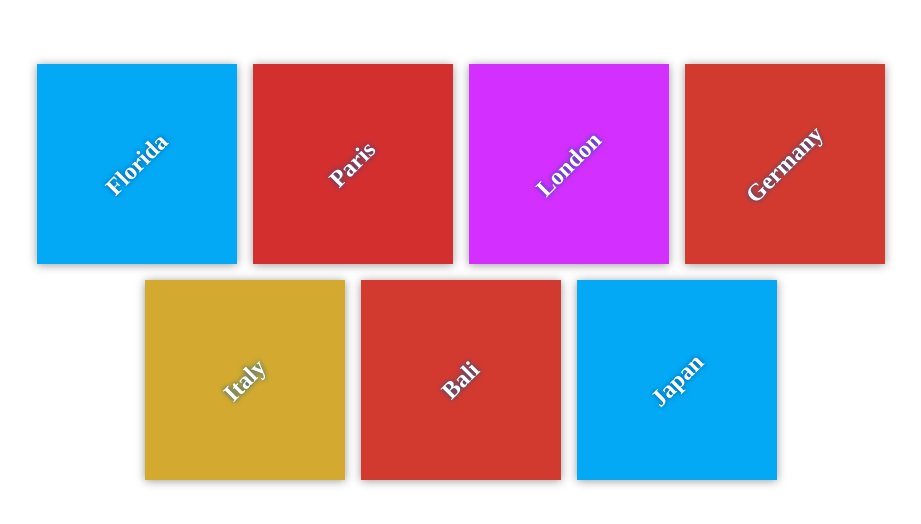
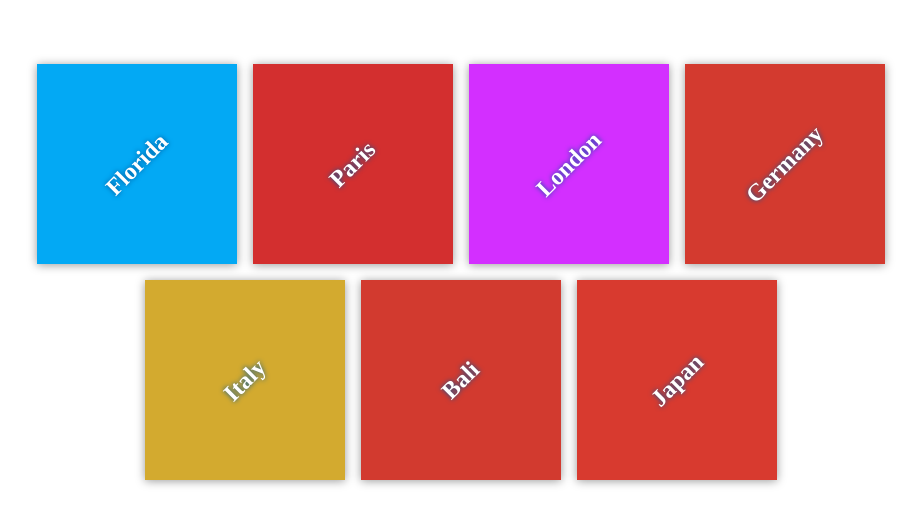
Before and after one commit to Ananya-Gore/my-travel-plans, a plain HTML site: page index.html in a window 1280 px wide. Shown: the part 128-652 px from the top of the page, without its empty margins (179-1100 px from the left). Drawn offline with Linux system fonts and the light colour scheme.

Commit message:
Modify css file for dest. japan

```diff
--- a/css/app.css
+++ b/css/app.css
@@ -74,3 +74,7 @@ h2 {
 #bali {
     background-color: #d23a2f;
 }
+
+#japan {
+    background-color: #d83a2f;
+}
```
